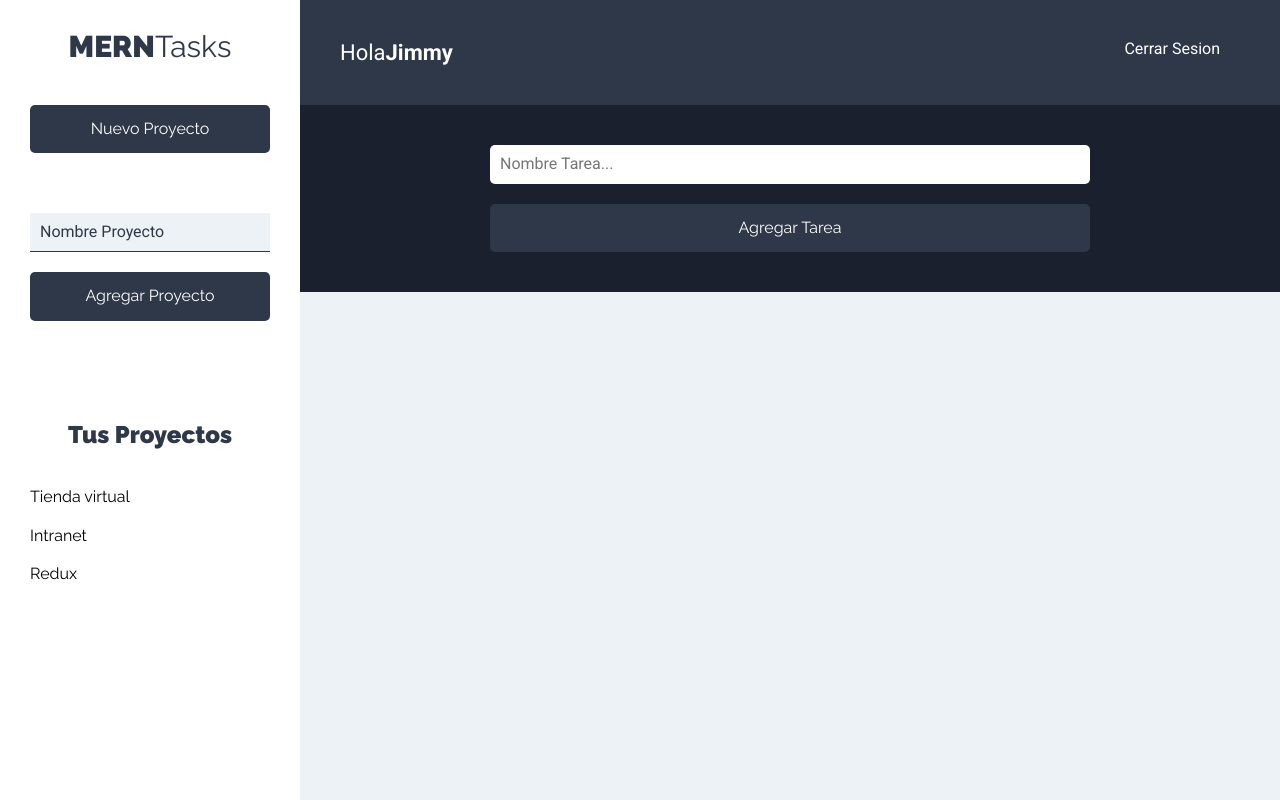
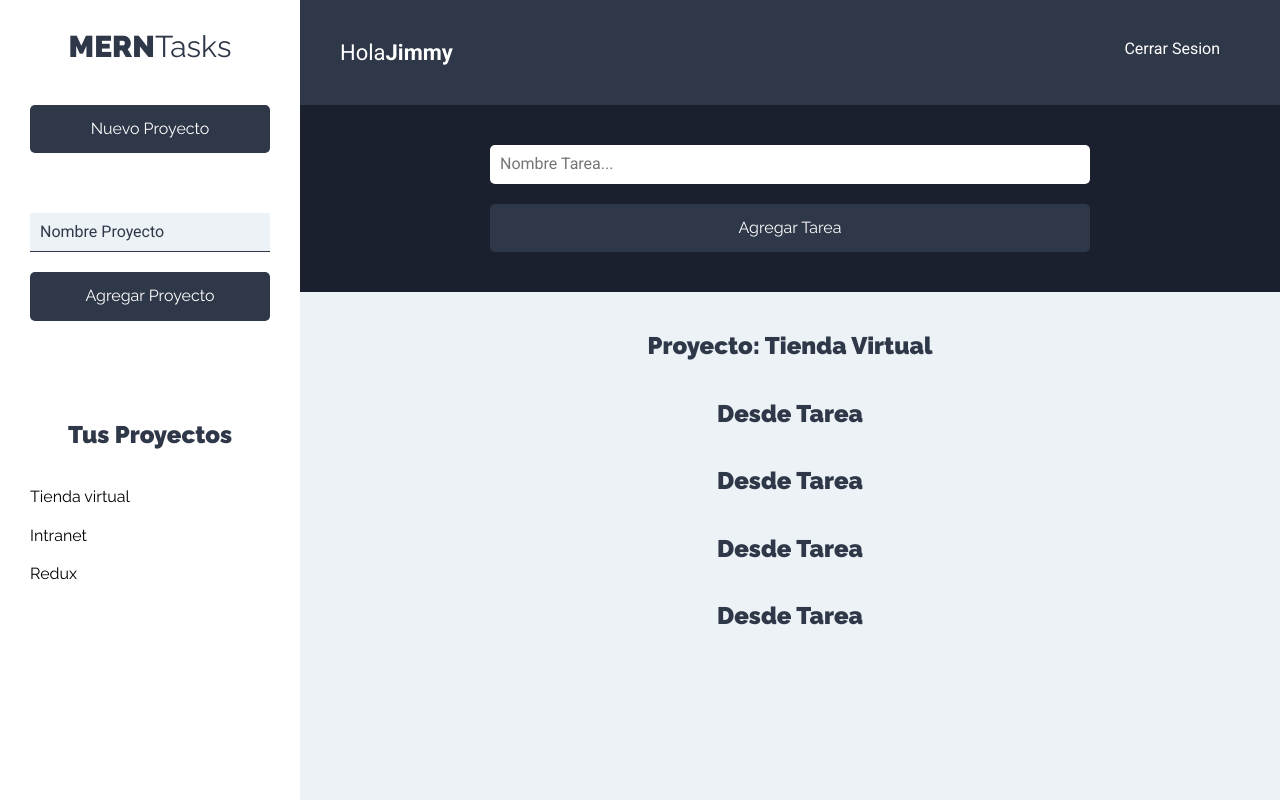
Before and after one commit to jimmy404/MERNstack, a React (Create React App) app: page /proyectos in a window 1280 px wide. Built offline with nearby package versions, Linux system fonts and the light colour scheme.

Commit message:
Adds task list

```diff
--- a/src/components/proyectos/Proyectos.js
+++ b/src/components/proyectos/Proyectos.js
@@ -2,6 +2,7 @@
 import Sidebar from '../layout/Sidebar';
 import Barra from '../layout/Barra';
 import FormTarea from '../tareas/FormTarea';
+import ListadoTareas from '../tareas/ListadoTareas';
 
 const Proyectos = () => {
   return(
@@ -12,6 +13,7 @@
         <main>
           <FormTarea />
           <div className="contenedor-tareas">
+            <ListadoTareas />
           </div>
         </main>
       </div>
--- a/src/components/tareas/ListadoTareas.js
+++ b/src/components/tareas/ListadoTareas.js
@@ -0,0 +1,30 @@
+import React, { Fragment } from 'react';
+import Tarea from './Tarea';
+
+const ListadoTareas = () => {
+
+  const tareasProyecto = [
+    { nombre: 'Elegir plataforma', estado: true },
+    { nombre: 'Elegir colores', estado: true },
+    { nombre: 'Elegir pagos', estado: false },
+    { nombre: 'Elegir antivirus', estado: true }
+  ];
+
+  return(
+    <Fragment>
+      <h2>Proyecto: Tienda Virtual</h2>
+      <ul className="listado-tareas">
+        {tareasProyecto.length === 0
+          ? (<li className="tarea"><p>No hay tareas</p></li>)
+          : tareasProyecto.map(tarea => (
+            <Tarea
+              tarea={tarea}
+            />
+          ))
+        }
+      </ul>
+    </Fragment>
+  );
+}
+
+export default ListadoTareas;
--- a/src/components/tareas/Tarea.js
+++ b/src/components/tareas/Tarea.js
@@ -0,0 +1,9 @@
+import React from 'react';
+
+const Tarea = () => {
+  return(
+    <h2>Desde Tarea</h2>
+  );
+}
+
+export default Tarea;
```
